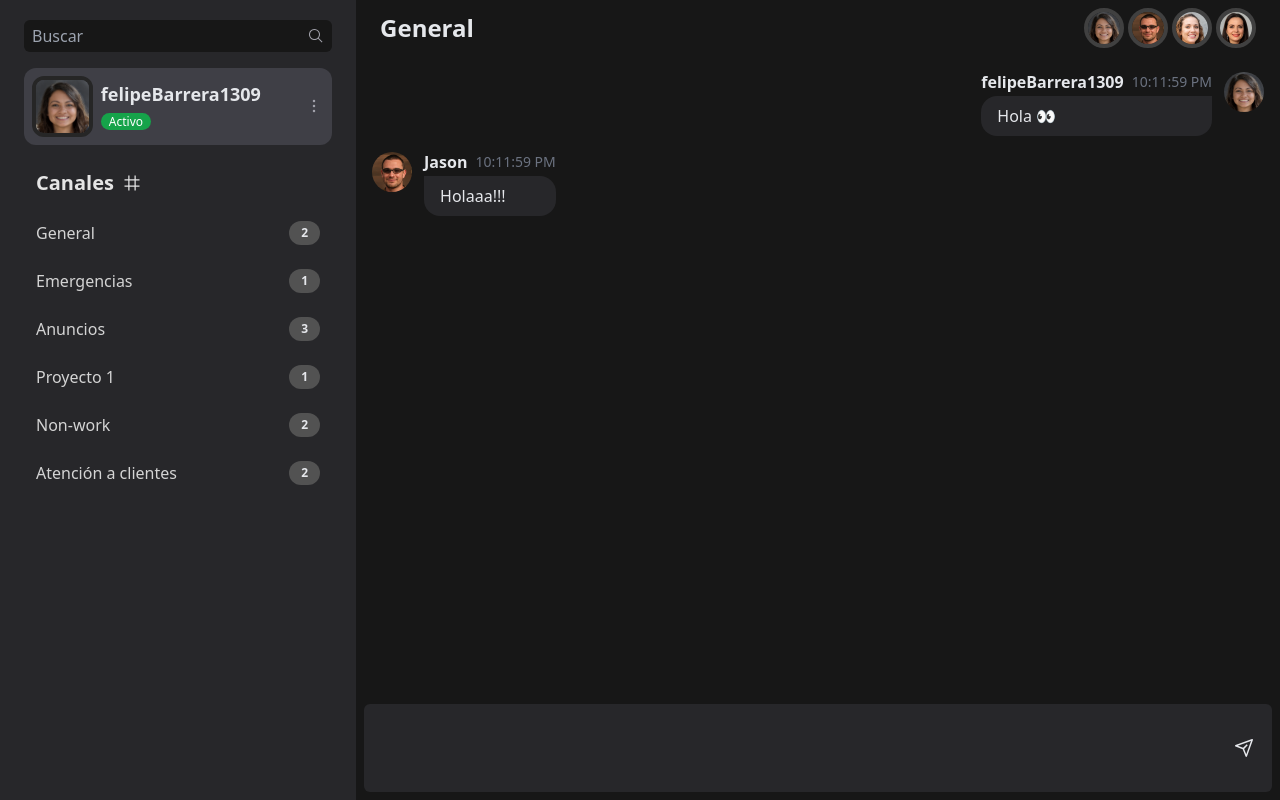
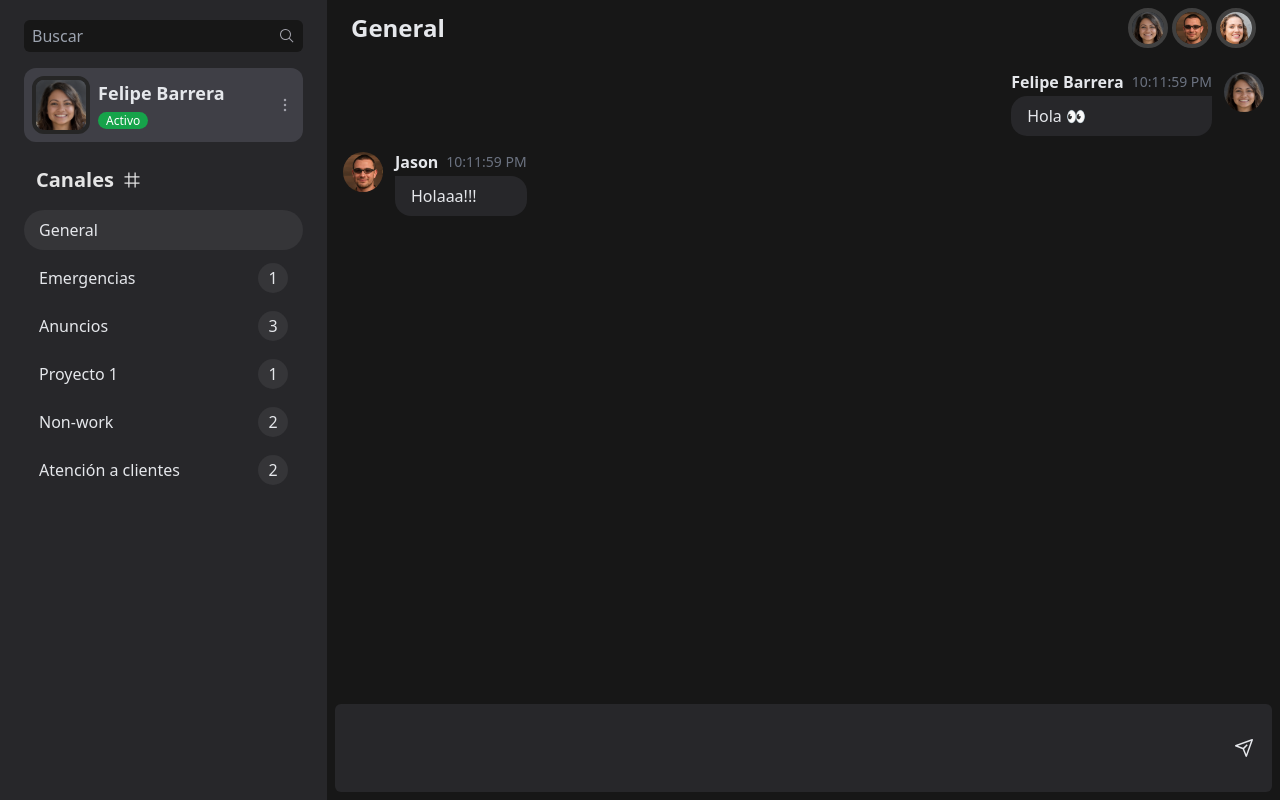
Before and after one commit to felipeBarrera1309/Chat-with-pinia-vue3, a Vue app: page /1 in a window 1280 px wide. Built offline with nearby package versions, Linux system fonts and the light colour scheme.

Commit message:
cursor hecho a traves de pinia

```diff
--- a/src/App.vue
+++ b/src/App.vue
@@ -1,9 +1,5 @@
-<script setup>
-import { RouterView } from 'vue-router'
-</script>
-
 <template>
-  <RouterView />
+  <router-view />
 </template>
 
 <style lang="scss">
--- a/src/components/ChatItem.vue
+++ b/src/components/ChatItem.vue
@@ -1,11 +1,11 @@
 <template>
-    <RouterLink
+    <router-link
       :to="`${id}`"
       class="chat-item"
     >
       <h5>{{ name }}</h5>
       <div class="badge" v-if="messages">{{ messages }}</div>
-    </RouterLink>
+    </router-link>
 </template>
 
 
@@ -29,14 +29,34 @@ const props = defineProps({
 
 </script>
 
-<style lang="scss" scoped>
-.chat-item {
-  @apply flex px-3 py-2 text-neutral-800 rounded-lg hover:bg-neutral-900;
-  h5 {
-    @apply w-full text-neutral-300;
-  }
-  .badge {
-    @apply flex justify-center items-center leading-none font-bold text-xs px-3 text-gray-200 rounded-2xl bg-neutral-600;
-  }
+<style lang="css" scoped>
+
+.chat-item{
+    display: flex;
+    justify-content: space-between;
+    align-items: center;
+    height: 40px;
+    padding: 0px 15px;
+    border-radius: 20px;
+    transition: 0.3s ease-in-out;
 }
+.chat-item:hover{
+  background-color: rgb(53, 53, 56);
+}
+
+.chat-item .router-link-active, .router-link-exact-active{
+  background-color: rgb(53, 53, 56);
+}
+
+.chat-item .badge{
+  height: 20px;
+  width: 20px;
+  padding: 15px;
+  border-radius: 50%;
+  display: flex;
+  align-items: center;
+  justify-content: center;
+  background-color: rgb(53, 53, 56);
+}
+
 </style>
--- a/src/main.js
+++ b/src/main.js
@@ -1,9 +1,10 @@
 import { createApp } from 'vue'
 import { createPinia } from 'pinia'
 import App from './App.vue'
-import router from './router'
+import router from './router';
 import './index.css'
 import { Icon } from '@iconify/vue';
+import { setDatas } from '../src/shared/storesShared/auth.js';
 
 const app = createApp(App)
 
@@ -11,6 +12,8 @@ const pinia = createPinia()
 
 app.use(router)
 app.use(pinia)
+setDatas()
+
 app.component("Icon", Icon)
 
 app.mount('#app')
--- a/src/pages/HomeView.vue
+++ b/src/pages/HomeView.vue
@@ -7,7 +7,7 @@
               :username="profile.username"
               :status="profile.status"
             />
-          <RouterLink to="/" class="channels-title">Canales <Icon icon="carbon:hashtag" /></RouterLink>
+          <div class="channels-title" @click="toGoHome" >Canales <Icon icon="carbon:hashtag" /></div>
           <div class="channels">
               <ChatItem
                 v-for="channel in searchMessages(search)"
@@ -19,29 +19,42 @@
           </div>
         </aside>
         <main>
-          <RouterView />
+          <router-view />
         </main>
     </div>
 </template>
 
 <script setup>
-import { RouterView, RouterLink, useRoute } from 'vue-router'
+import { useRoute, useRouter } from 'vue-router'
 import InputSearch from '@/components/InputSearch.vue'
 import ProfileCard from '@/components/ProfileCard.vue'
 import ChatItem from '@/components/ChatItem.vue'
-import { ref, reactive, computed } from 'vue'
+import { ref, reactive, watch } from 'vue'
 import profileStore   from '../stores/profile.js';
 import channelsStore from '../stores/channels.js';
-import useMessagesUnread from '../stores/messages.js';
+import useMessagesStore from '../stores/messages.js';
 
 const search = ref('')
 const route = useRoute()
+const router = useRouter()
 
 const profile = profileStore()
 const channels = reactive()
 
 function searchMessages(search){
-    return channelsStore().findChannel(search)
+    return channelsStore()?.findChannel(search)
+}
+
+watch(
+  () => route.params.id,
+  (newIdi) => {
+    useMessagesStore().messagesAllowed(Number(newIdi))
+  },
+  { immediate: true }
+)
+
+function toGoHome(){
+  router.push({ name: 'homeMain' })
 }
 
 </script>
--- a/src/pages/MessagesView.vue
+++ b/src/pages/MessagesView.vue
@@ -24,12 +24,12 @@
             />
             <span ref="end"></span>
         </div>
-        <footer>
-            <textarea rows="3" @keypress.enter="writeMessage($event.target.value)" ></textarea>
+        <form class="footer" @submit.prevent="addMessage">
+            <textarea rows="3" v-model="write" @keypress.enter="addMessage" />
             <button>
               <Icon icon="carbon:send-alt" />
             </button>
-        </footer>
+        </form>
     </div>
 </template>
 
@@ -49,8 +49,11 @@ const title = ref('')
 const people = reactive(useContacts().getContacts)
 const write = ref('')
 
-function writeMessage(value){
-  console.log('valor del textTarea: ', value);
+function addMessage(value){
+  if(write.value.trim() !== ''){
+      useMessagesStore().addMessagesToChannel(Number(route.params.id), write.value);
+      write.value = ''
+  }
 }
 
 const messagesView = computed(() => {
@@ -75,7 +78,7 @@ watch(
   () => route.params.id,
   (id) => {
     channelId.value = id
-    title.value = useChannelName().seeNameChannel(Number(id)).name
+    title.value = useChannelName().seeNameChannel(Number(id))?.name
     scrollToBottom()
   },
   { immediate: true }
@@ -105,7 +108,7 @@ scrollToBottom()
   .content {
     @apply flex flex-col gap-4 p-4 h-full overflow-y-auto;
   }
-  footer {
+  .footer {
     @apply flex p-2;
     textarea {
       @apply w-full px-2 py-2 resize-none bg-zinc-800 rounded-tl-md rounded-bl-md focus:outline-none;
--- a/src/router/index.js
+++ b/src/router/index.js
@@ -6,7 +6,7 @@ const router = createRouter({
   routes: [
     {
       path: '/',
-      name: 'home',
+      name: 'homeMain',
       component: HomeView,
       children: [
         {
--- /dev/null
+++ b/src/shared/storesShared/auth.js
@@ -0,0 +1,18 @@
+import useProfile from '../../stores/profile.js';
+
+async function getDataBackend(){
+    return new Promise((resolve) => {
+        setTimeout(() => {
+            resolve({
+                username: 'Felipe Barrera',
+                status: 'active'
+            })
+        }, 1000)
+    })
+}
+
+export async function setDatas(){
+    const getDatas = await getDataBackend()
+    useProfile().username = getDatas.username,
+    useProfile().status = getDatas.status
+}
--- a/src/stores/contacs.js
+++ b/src/stores/contacs.js
@@ -7,7 +7,6 @@ const contacs = defineStore('contacts', {
             contacts: [
                 { id: 2, name: 'Jason', avatar: '/avatars/avatar-02.jpg' },
                 { id: 3, name: 'Janet', avatar: '/avatars/avatar-03.jpg' },
-                { id: 4, name: 'Janet', avatar: '/avatars/avatar-04.jpg' },
             ]
         }
     },
@@ -24,10 +23,13 @@ const contacs = defineStore('contacts', {
         },
         getContacts: (state) => {
             let array = []
-            array.unshift({ avatar: useProfile().avatar })
+            array.unshift({
+                id: useProfile().id,
+                name: useProfile().username,
+                avatar: useProfile().avatar
+            })
             state.contacts.forEach(el => {
-                const { avatar: avatarContacts } = el
-                array.push({ avatar: avatarContacts })
+                array.push(el)
             })
             return array
         }
--- a/src/stores/messages.js
+++ b/src/stores/messages.js
@@ -1,4 +1,5 @@
 import { defineStore } from "pinia";
+import useProfile from './profile.js';
 
 
 const messages = defineStore('messages', {
@@ -26,6 +27,31 @@ const messages = defineStore('messages', {
         findMessagesUnread: (state) => (channelId) => {
             return state.findMessageByID(channelId).filter(messages => !messages.read).length
         }
+    },
+    actions: {
+        addMessagesToChannel(idChat, seeMessage){
+            this.messages.push({
+                id: Math.floor(Math.random() * 50),
+                author: useProfile().id,
+                timestamp: new Date().toLocaleDateString(),
+                message: seeMessage,
+                channelId: idChat,
+                read: false
+            })
+        },
+        messagesAllowed(idi){
+            this.messages = this.messages.map(el => {
+                if(idi === el.channelId){
+                    return {
+                        ...el,
+                        read: true
+                    }
+                }
+                return {
+                    ...el
+                }
+            })
+        }
     }
 })
 
--- a/src/stores/profile.js
+++ b/src/stores/profile.js
@@ -4,9 +4,9 @@ import { defineStore } from 'pinia';
 const store = defineStore('profile',{
     state: () => ({
         id: 1,
-        username: 'felipeBarrera1309',
+        username: '',
         avatar: '/public/avatars/avatar.jpg',
-        status: 'active'
+        status: null
     })
 })
 
--- a/vite.config.js
+++ b/vite.config.js
@@ -10,5 +10,8 @@ export default defineConfig({
     alias: {
       '@': fileURLToPath(new URL('./src', import.meta.url))
     }
+  },
+  server: {
+    port: 8080
   }
 })
```
Also changed, not shown: public/data.json (added, +15 -0 lines).
